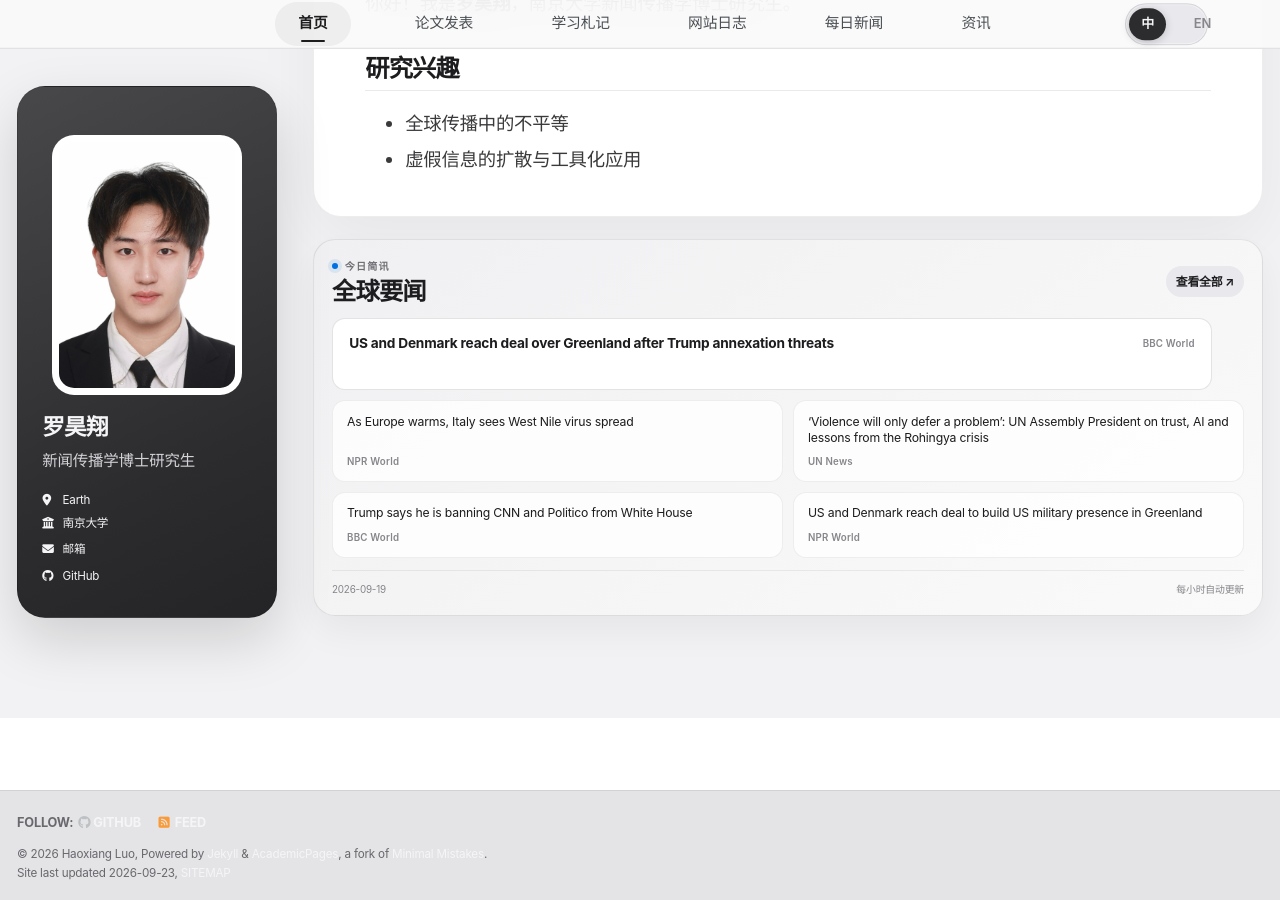
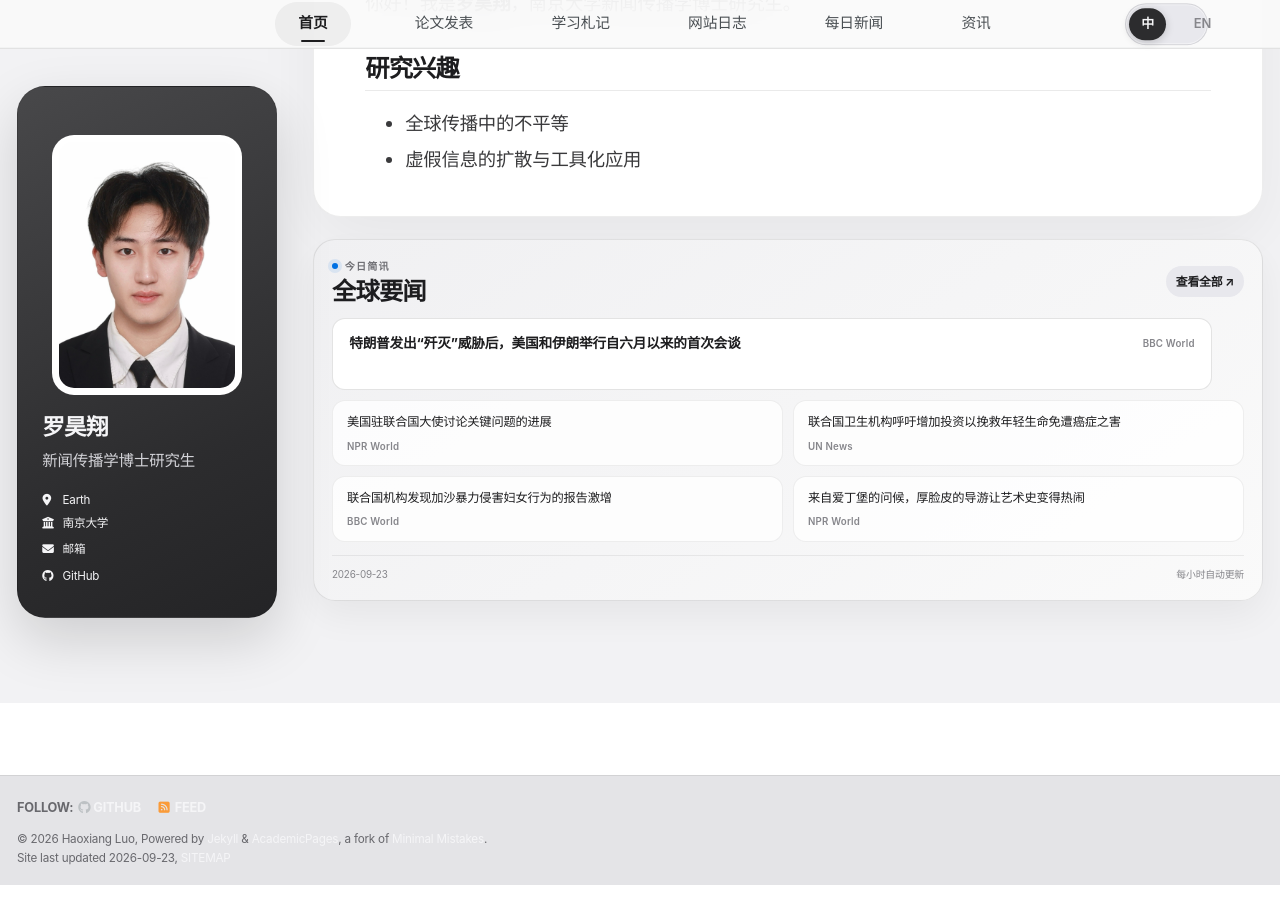
Before and after one commit to HaoxiangLuo/HaoxiangLuo.github.io, a Jekyll site: the page built from _pages/about-zh.md, in a window 1280 px wide and 900 px high, scrolled down 253 px. Built offline with Jekyll 4.4.1, drawn with Linux system fonts in a browser that asks for light colours; a style sheet for code colours, icons or effects is not loaded; part of the change alters nothing that is shown.

Commit message:
Update daily news 2026-09-23

```diff
--- a/_data/daily_news.json
+++ b/_data/daily_news.json
@@ -1,53 +1,121 @@
 {
-  "updated_at": "2026-09-19T14:28:28+08:00",
+  "updated_at": "2026-09-23T23:25:59+08:00",
   "days": [
+    {
+      "date": "2026-09-23",
+      "items": [
+        {
+          "title": "US and Iran hold first talks since June after Trump's 'annihilation' threat",
+          "source": "BBC World",
+          "url": "https://www.bbc.co.uk/news/articles/ck62m1631d7po?at_medium=RSS&at_campaign=rss",
+          "title_zh": "特朗普发出“歼灭”威胁后，美国和伊朗举行自六月以来的首次会谈"
+        },
+        {
+          "title": "U.S. ambassador to the U.N. discusses progress on key issues",
+          "source": "NPR World",
+          "url": "https://www.npr.org/2026/09/23/nx-s1-5978682/u-s-ambassador-to-the-u-n-discusses-progress-on-key-issues",
+          "title_zh": "美国驻联合国大使讨论关键问题的进展"
+        },
+        {
+          "title": "UN health agency calls for investment boost to save young lives from cancer",
+          "source": "UN News",
+          "url": "https://news.un.org/feed/view/en/story/2026/09/1168408",
+          "title_zh": "联合国卫生机构呼吁增加投资以挽救年轻生命免遭癌症之害"
+        },
+        {
+          "title": "Reports of violence against women in Gaza surge, UN agency finds",
+          "source": "BBC World",
+          "url": "https://www.bbc.co.uk/news/articles/c94gm7dp40y0o?at_medium=RSS&at_campaign=rss",
+          "title_zh": "联合国机构发现加沙暴力侵害妇女行为的报告激增"
+        },
+        {
+          "title": "Greetings from Edinburgh, where a cheeky tour guide makes art history hilarious",
+          "source": "NPR World",
+          "url": "https://www.npr.org/2026/09/23/g-s1-142427/uk-coco-art-history-comedy-tour",
+          "title_zh": "来自爱丁堡的问候，厚脸皮的导游让艺术史变得热闹"
+        },
+        {
+          "title": "DR Congo Ebola outbreak toll exceeds 3,700 deaths",
+          "source": "UN News",
+          "url": "https://news.un.org/feed/view/en/story/2026/09/1168407",
+          "title_zh": "刚果民主共和国埃博拉疫情造成 3,700 人死亡"
+        },
+        {
+          "title": "Ethiopia and Tigray accuse each of launching offensives, fuelling fears of new war",
+          "source": "BBC World",
+          "url": "https://www.bbc.co.uk/news/articles/cry8zwwq21pxo?at_medium=RSS&at_campaign=rss",
+          "title_zh": "埃塞俄比亚和提格雷指责各自发动攻势，加剧了对新战争的担忧"
+        },
+        {
+          "title": "Is Nepal's flood a harbinger of what's to come in the Himalayas?",
+          "source": "NPR World",
+          "url": "https://www.npr.org/2026/09/23/g-s1-144536/floods-climate-nepal-himalayas-dams-hydropower",
+          "title_zh": "尼泊尔的洪水是喜马拉雅山即将发生的事情的先兆吗？"
+        },
+        {
+          "title": "United Kingdom announces action on disinformation and global AI standards",
+          "source": "UN News",
+          "url": "https://news.un.org/feed/view/en/story/2026/09/1168406",
+          "title_zh": "英国宣布针对虚假信息和全球人工智能标准采取行动"
+        }
+      ]
+    },
     {
       "date": "2026-09-19",
       "items": [
         {
           "title": "US and Denmark reach deal over Greenland after Trump annexation threats",
           "source": "BBC World",
-          "url": "https://www.bbc.co.uk/news/articles/c63d7lexyym1o?at_medium=RSS&at_campaign=rss"
+          "url": "https://www.bbc.co.uk/news/articles/c63d7lexyym1o?at_medium=RSS&at_campaign=rss",
+          "title_zh": "在特朗普吞并威胁后，美国和丹麦就格陵兰岛达成协议"
         },
         {
           "title": "As Europe warms, Italy sees West Nile virus spread",
           "source": "NPR World",
-          "url": "https://www.npr.org/2026/09/19/g-s1-144162/as-europe-warms-italy-sees-west-nile-virus-spread"
+          "url": "https://www.npr.org/2026/09/19/g-s1-144162/as-europe-warms-italy-sees-west-nile-virus-spread",
+          "title_zh": "随着欧洲变暖，意大利看到西尼罗河病毒传播"
         },
         {
           "title": "‘Violence will only defer a problem’: UN Assembly President on trust, AI and lessons from the Rohingya crisis",
           "source": "UN News",
-          "url": "https://news.un.org/feed/view/en/story/2026/09/1168375"
+          "url": "https://news.un.org/feed/view/en/story/2026/09/1168375",
+          "title_zh": "暴力只会推迟问题的解决”：联合国大会主席谈信任、人工智能和罗辛亚危机的教训"
         },
         {
           "title": "Trump says he is banning CNN and Politico from White House",
           "source": "BBC World",
-          "url": "https://www.bbc.co.uk/news/articles/c6e30580jqjpo?at_medium=RSS&at_campaign=rss"
+          "url": "https://www.bbc.co.uk/news/articles/c6e30580jqjpo?at_medium=RSS&at_campaign=rss",
+          "title_zh": "特朗普表示他将禁止 CNN 和 Politico 进入白宫"
         },
         {
           "title": "US and Denmark reach deal to build US military presence in Greenland",
           "source": "NPR World",
-          "url": "https://www.npr.org/2026/09/19/g-s1-144158/us-and-denmark-reach-deal"
+          "url": "https://www.npr.org/2026/09/19/g-s1-144158/us-and-denmark-reach-deal",
+          "title_zh": "美国和丹麦达成协议，在格陵兰岛建立美国军事存在"
         },
         {
           "title": "Security Council LIVE: UN peacekeeping under pressure",
           "source": "UN News",
-          "url": "https://news.un.org/feed/view/en/story/2026/09/1168376"
+          "url": "https://news.un.org/feed/view/en/story/2026/09/1168376",
+          "title_zh": "安理会直播：联合国维和行动面临压力"
         },
         {
           "title": "Google's Gemini AI hacked three companies in security test",
           "source": "BBC World",
-          "url": "https://www.bbc.co.uk/news/articles/c607l0k72rlvo?at_medium=RSS&at_campaign=rss"
+          "url": "https://www.bbc.co.uk/news/articles/c607l0k72rlvo?at_medium=RSS&at_campaign=rss",
+          "title_zh": "谷歌Gemini AI在安全测试中入侵了三家公司"
         },
         {
           "title": "Russians head to the polls to choose lawmakers for their parliament",
           "source": "NPR World",
-          "url": "https://www.npr.org/2026/09/18/nx-s1-5973249/russians-head-to-the-polls-to-choose-lawmakers-for-their-parliament"
+          "url": "https://www.npr.org/2026/09/18/nx-s1-5973249/russians-head-to-the-polls-to-choose-lawmakers-for-their-parliament",
+          "title_zh": "俄罗斯人前往投票站选举议会议员"
         },
         {
           "title": "Sexual violence against civilians and POW’s in Ukraine widespread and ‘abhorrent’",
           "source": "UN News",
-          "url": "https://news.un.org/feed/view/en/story/2026/09/1168374"
+          "url": "https://news.un.org/feed/view/en/story/2026/09/1168374",
+          "title_zh": "乌克兰针对平民和战俘的性暴力现象普遍且“令人憎恶"
         }
       ]
     },
```
